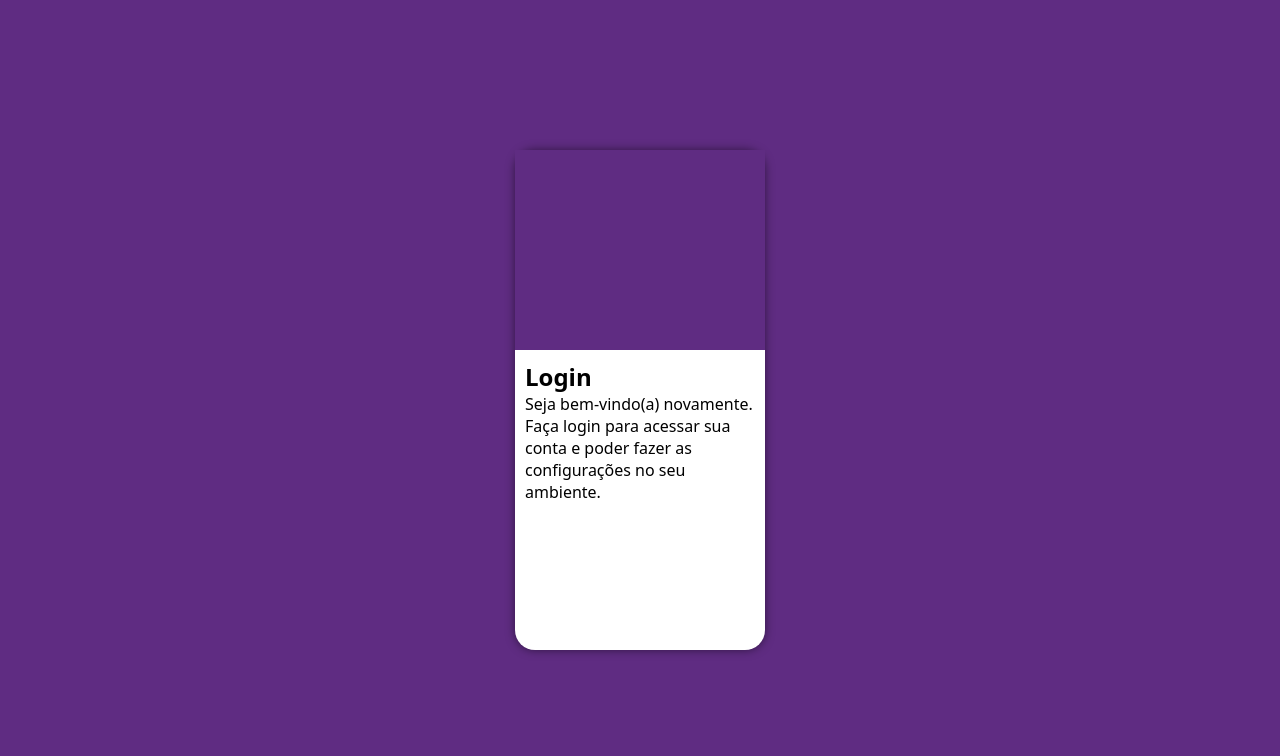
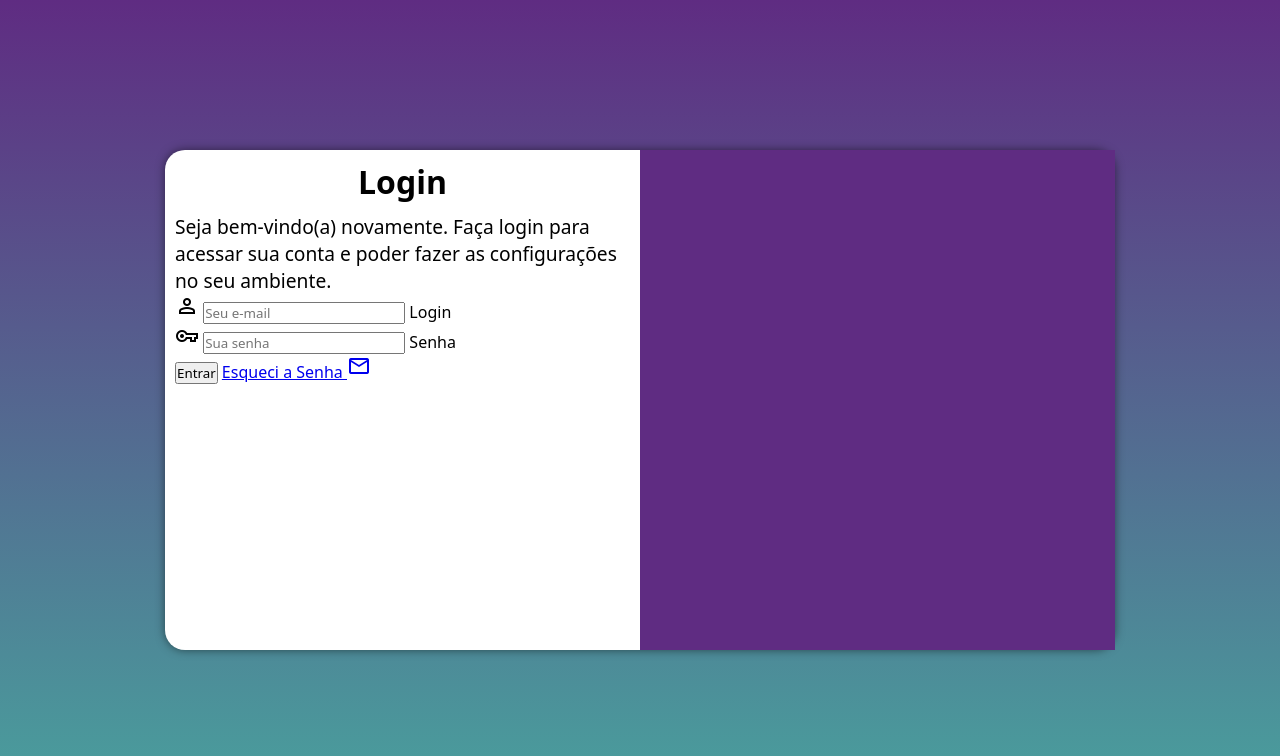
Before and after one commit to NattanSzz/tela-login, a plain HTML site: page index.html in a window 1280 px wide. Drawn offline with nearby package versions, Linux system fonts and the light colour scheme.

Commit message:
adicionei form

```diff
--- /dev/null
+++ b/estilos/media-query.css
@@ -0,0 +1,43 @@
+@charset "utf-8";
+
+@media screen and (min-width: 768px) and (max-width: 992px) {
+    body {
+        background-image: linear-gradient(to top, #49a09d, #5f2c82);
+    }
+    #login {
+        width: 80vw;
+    }
+    #imagem {
+        float: left;
+        width: 30%;
+        height: 100%;
+    }
+    #formulario {
+        float: right;
+        width: 70%;
+    }
+}
+
+@media screen and (min-width: 992px) {
+    body {
+        background-image: linear-gradient(to top, #49a09d, #5f2c82);
+    }
+    #login {
+        width: 950px;
+    }
+    #imagem {
+        float: right;
+        width: 50%;
+        height: 100%;
+    }
+    #formulario {
+        float: right;
+        width: 50%;
+    }
+    h1 {
+        font-size: 2em;
+    }
+    p {
+        font-size: 1.2em;
+    }
+}
--- a/estilos/style.css
+++ b/estilos/style.css
@@ -35,6 +35,9 @@
     height: 500px;
     border-radius: 20px;
     box-shadow: 0px 0px 10px rgba(0,0,0,0.5);
+
+    transition: width 0.3s, height 0.3s;
+    transition-timing-function: ease;
 }
 
 #imagem {
@@ -48,3 +51,12 @@
     display: block;
     padding: 10px;
 }
+
+h1 {
+    text-align: center;
+    margin-bottom: 10px;
+}
+
+p {
+    font-size: 0.8em;
+}
--- a/index.html
+++ b/index.html
@@ -5,6 +5,8 @@
     <meta name="viewport" content="width=device-width, initial-scale=1.0">
     <title>Login</title>
     <link rel="stylesheet" href="estilos/style.css">
+    <link rel="stylesheet" href="estilos/media-query.css">
+    <link href="https://fonts.googleapis.com/css2?family=Material+Symbols+Outlined" rel="stylesheet">
 </head>
 <body>
     <main>
@@ -15,8 +17,20 @@
             <div id="formulario">
                 <h1>Login</h1>
                 <p>Seja bem-vindo(a) novamente. Faça login para acessar sua conta e poder fazer as configurações no seu ambiente.</p>
-                <form action="login.php" method="post">
-
+                <form action="login.php" method="post" autocomplete="on">
+                    <div class="campo">
+                        <span class="material-symbols-outlined">person</span>
+                        <input type="email" name="login" id="ilogin"  placeholder="Seu e-mail" autocomplete="email" required maxlength="30">
+                        <label for="ilogin">Login</label>
+                    </div>
+                    <div class="campo">
+                        <span class="material-symbols-outlined">vpn_key</span>
+                        <input type="password" name="senha" id="isenha" placeholder="Sua senha" autocomplete="current-password" required minlength="8" maxlength="20">
+                        <label for="isenha">Senha</label>
+                    </div>
+                    <input type="submit" value="Entrar">
+                    <a href="#">Esqueci a Senha <span class="material-symbols-outlined">mail</span>
+                    </a>
                 </form>
             </div>
         </section>
```
